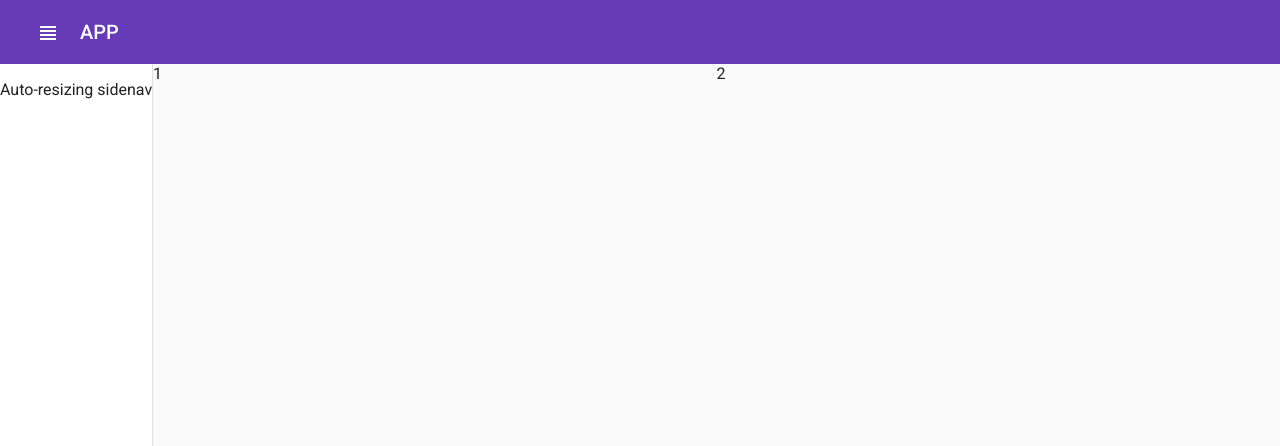
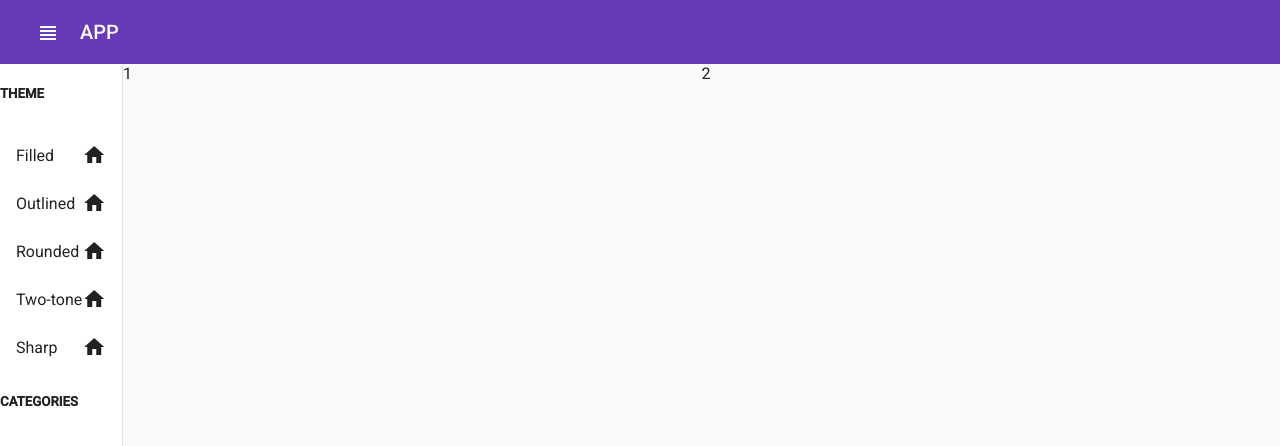
Before and after one commit to stefhannylazaro/layout-material, an Angular app: page / in a window 1280 px wide. Shown: the top 446 px of the page. Built offline with nearby package versions, Linux system fonts and the light colour scheme.

Commit message:
Add data sidenav

```diff
--- a/src/app/app.component.html
+++ b/src/app/app.component.html
@@ -9,9 +9,19 @@
 </mat-toolbar>
 <mat-drawer-container class="example-container" autosize>
   <mat-drawer #drawer class="example-sidenav" mode="side" opened>
-    <p>Auto-resizing sidenav</p>
+    <div class="block-themes">
+      <h5 class="title-sidenav">THEME</h5>
+      <mat-nav-list>
+        <mat-list-item *ngFor="let theme of listThemes">
+          <mat-icon>{{theme.icon}}</mat-icon>
+          <a matLine href="...">{{ theme.name }}</a>
+        </mat-list-item>
+      </mat-nav-list>
+    </div>
+    <div class="block-categories">
+      <h5 class="title-sidenav">CATEGORIES</h5>
+    </div>
   </mat-drawer>
-
   <mat-drawer-content>
     <!-- <button type="button" mat-button (click)="drawer.toggle()">
       Toggle
--- a/src/app/app.component.ts
+++ b/src/app/app.component.ts
@@ -1,10 +1,55 @@
-import { Component } from '@angular/core';
+import { Component,OnInit } from '@angular/core';
 
 @Component({
   selector: 'app-root',
   templateUrl: './app.component.html',
   styleUrls: ['./app.component.css']
 })
-export class AppComponent {
+export class AppComponent implements OnInit {
   title = 'layout-material';
+  public listThemes:Array<any>;
+  public listCategories:Array<any>;
+  constructor(){
+  }
+  ngOnInit(){
+    this.listThemes=[
+      {
+        id:1,
+        name:'Filled',
+        icon:'home',
+        link:'/',
+      },
+      {
+        id:2,
+        name:'Outlined',
+        icon:'home',
+        link:'/',
+      },
+      {
+        id:3,
+        name:'Rounded',
+        icon:'home',
+        link:'/',
+      },
+      {
+        id:4,
+        name:'Two-tone',
+        icon:'home',
+        link:'/',
+      },
+      {
+        id:5,
+        name:'Sharp',
+        icon:'home',
+        link:'/',
+      }
+    ];
+    this.listCategories=[
+      {name:'all',value:''},
+      {name:'Action',value:'1'},
+      {name:'Alert',value:'2'},
+      {name:'Av',value:'3'},
+      {name:'Communication',value:'4'},
+    ]
+  }
 }
```
